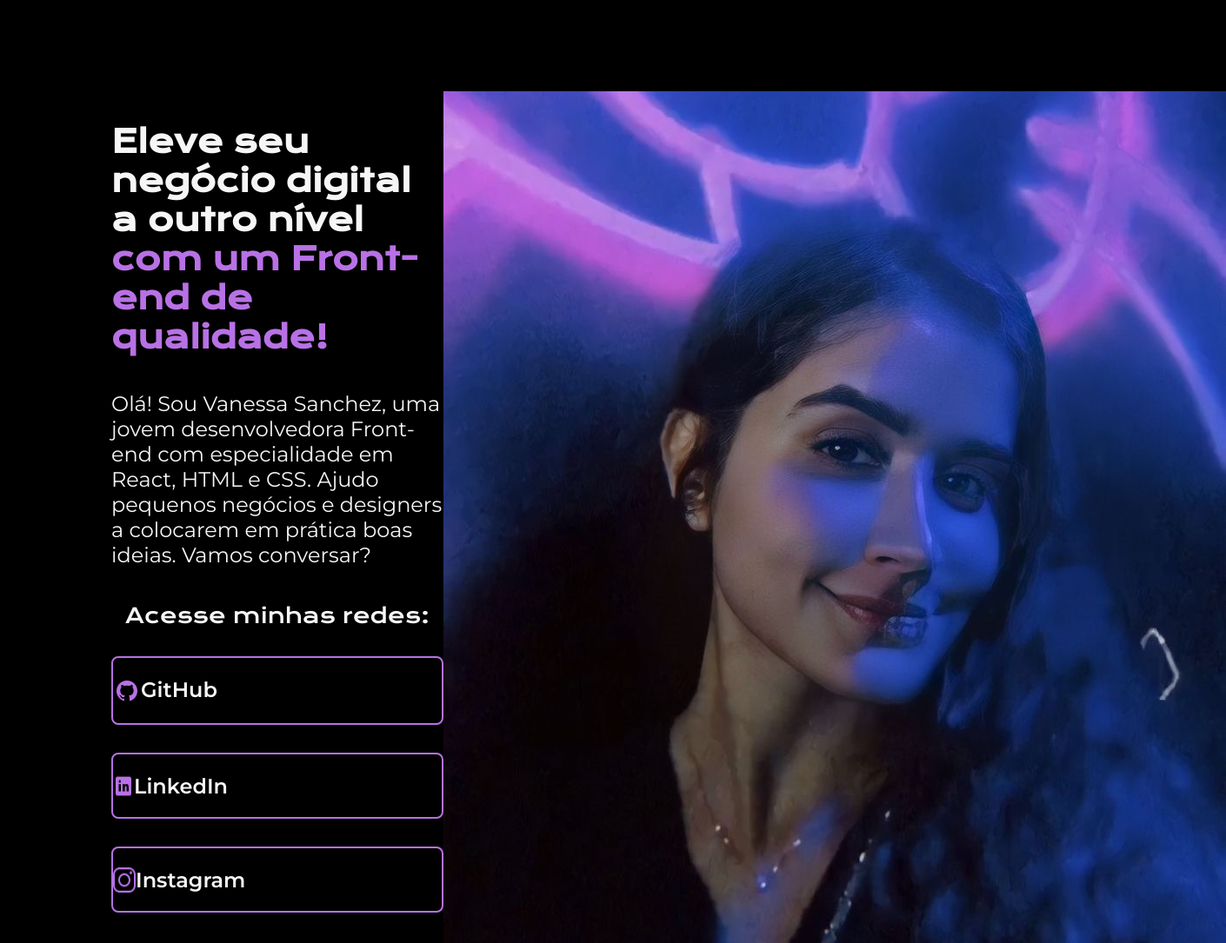
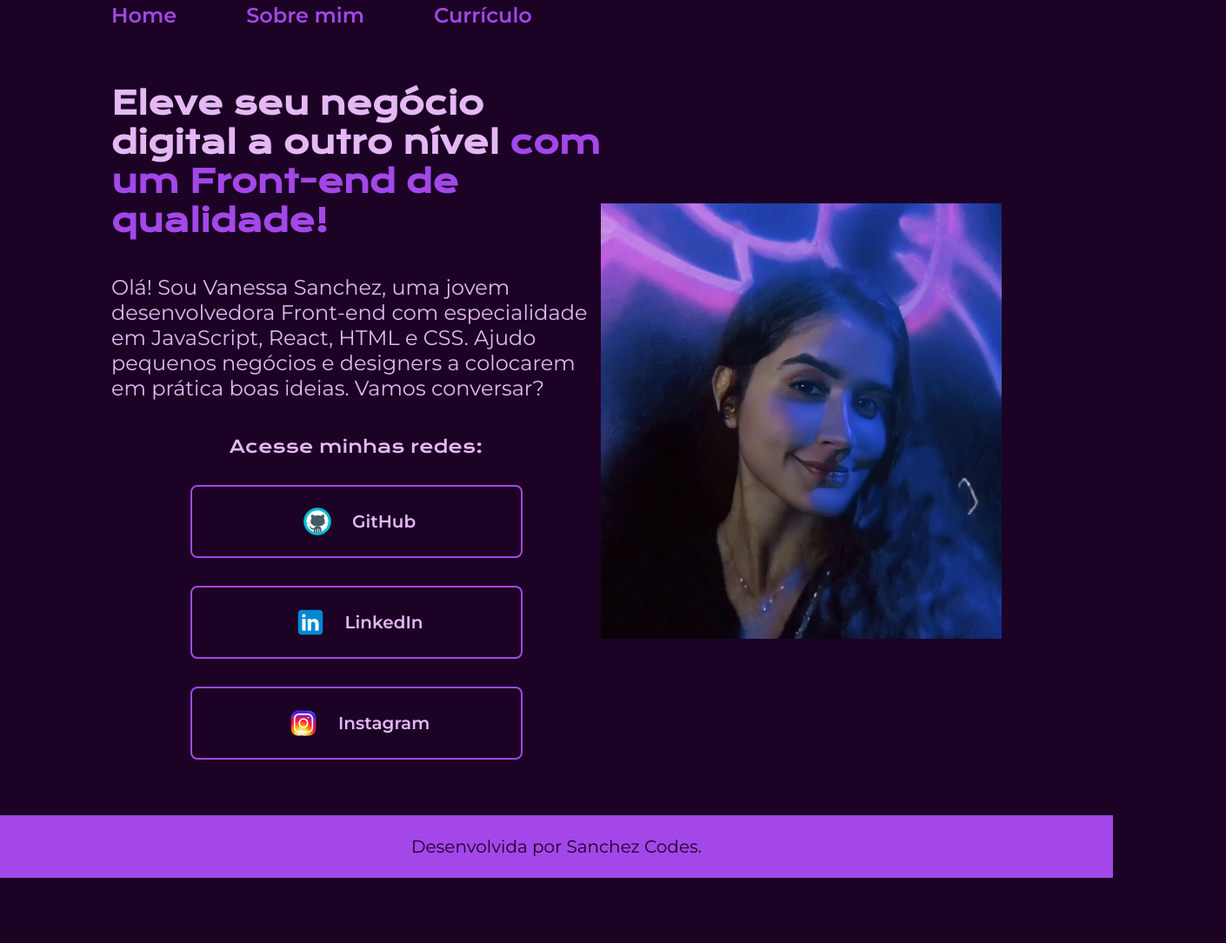
Before and after one commit to vsanxz/PROJETO_HTML_CSS__ALURA, a plain HTML site: page index.html in a window 1280 px wide. Shown: the part 23-1108 px from the top of the page at 87% size, 1410 px wide, since content can reach past the window. After the commit the page ends 1033 px from the top, so only its background shows below. Drawn offline with nearby package versions, Linux system fonts and the light colour scheme.

Commit message:
atualições no layout + criação de novas páginas

```diff
--- a/index.html
+++ b/index.html
@@ -5,30 +5,41 @@
         <meta http-equiv="X-UA-Compatible" content="IE=edge">
         <meta name="viewport" content="width=device-width, initial-scale=1.0">
         <title>Portfolio</title>
-        <link rel="stylesheet" href="style.css">
+        <link rel="stylesheet" href="./style/style.css">
     </head>
 
     <body>
-        <header></header>
+        <header class="cabecalho">
+            <nav class="cabecalho__menu">
+                <a class="cabecalho__menu__link" href="index.html">Home</a>
+                <a class="cabecalho__menu__link" href="about.html">Sobre mim</a>
+                <a class="cabecalho__menu__link" href="curriculo.html">Currículo</a>
+            </nav>
+        </header>
         <main class="apresentacao">
             <section class="apresentacao__conteudo">
                 <h1 class="apresentacao__conteudo__titulo">Eleve seu negócio digital a outro nível <strong class="destaque_titulo">com um Front-end de qualidade!</strong></h1>
-                <p class="apresentacao__conteudo__texto">Olá! Sou Vanessa Sanchez, uma jovem desenvolvedora Front-end com especialidade em React, HTML e CSS. Ajudo pequenos negócios e designers a colocarem em prática boas ideias. Vamos conversar?</p>
+                <p class="apresentacao__conteudo__texto">Olá! Sou Vanessa Sanchez, uma jovem desenvolvedora Front-end com especialidade em JavaScript, React, HTML e CSS. Ajudo pequenos negócios e designers a colocarem em prática boas ideias. Vamos conversar?</p>
                 <div class="apresentacao__links">
                     <h2 class="apresentacao__links__subtitulo">Acesse minhas redes:</h2>
                     <a class="apresentacao__links__link" href="https://github.com/vsanxz">
-                        <img class="GitHub__logo" src="./assets/github_1.png" alt="logo do GitHub">
-                        GitHub</a>
+                        <img class="GitHub__logo" src="./assets/icons_github.png" alt="logo do GitHub">
+                        GitHub
+                    </a>
                     <a class="apresentacao__links__link" href="https://www.linkedin.com/in/vanessa-sanchez-47a683190/">
-                        <img class="LinkedIn__logo" src="./assets/linkedin_1.png" alt="logo do LinkedIn">
-                        LinkedIn</a>
+                        <img class="LinkedIn__logo" src="./assets/icons_linkedin.png" alt="logo do LinkedIn">
+                        LinkedIn
+                    </a>
                     <a class="apresentacao__links__link" href="https://www.instagram.com/nessasanxz/">
-                        <img class="Instagram__logo" src="./assets/instagram_1.png" alt="logo do Instagram">
-                        Instagram</a>
+                        <img class="Instagram__logo" src="./assets/icons_instagram.png" alt="logo do Instagram">
+                        Instagram
+                    </a>
                 </div>
             </section>
-            <img src="./assets/vanessa.jpeg" alt="foto da Vanessa Sanchez">
+            <img class="foto_vanessa" src="./assets/vanessa.jpeg" alt="foto da Vanessa Sanchez">
         </main>
-        <footer></footer>
+        <footer class="rodape">
+            <p>Desenvolvida por Sanchez Codes.</p>
+        </footer>
     </body>
 </html>
--- a/style.css
+++ /dev/null
@@ -1,71 +0,0 @@
-@import url('https://fonts.googleapis.com/css2?family=Krona+One&family=Montserrat:wght@400;600&display=swap');
-
-* {
-    margin: 0;
-    padding: 0;
-}
-
-body {
-    height: 100vh;
-    box-sizing: border-box;
-    background-color:black;
-    color: #F6F6F6;
-}
-
-.destaque_titulo{
-    color: #b871e5;
-}
-
-.apresentacao {
-    margin: 10%;
-    display: flex;
-    align-items: center;
-    justify-content: space-between;
-}
-
-.apresentacao__conteudo {
-    width: 615px;
-    display: flex;
-    flex-direction: column;
-    gap: 40px;
-}
-
-.apresentacao__conteudo__titulo {
-    font-size: 36px;
-    font-family:'Krona One', sans-serif;
-}
-
-.apresentacao__conteudo__texto {
-    font-size: 24px;
-    font-family: 'Montserrat', sans-serif;
-}
-
-.apresentacao__links {
-    display: flex;
-    flex-direction: column;
-    justify-content: space-between;
-    align-items: center;
-    gap: 32px;
-}
-
-.apresentacao__links__subtitulo {
-    font-size: 24px;
-    font-family:'Krona One', sans-serif;
-    font-weight: 400;
-}
-
-.apresentacao__links__link {
-    /* background-color:#b871e5; */
-    display: flex;
-    border:2px solid #b871e5;
-    width: 378px;
-    text-align: center;
-    border-radius: 8px;
-    font-size: 24px;
-    font-family: 'Montserrat', sans-serif;
-    font-weight: 600;
-    padding: 21.5px 0;
-    text-decoration:none;
-    color: #F6F6F6;
-
-}
--- /dev/null
+++ b/style/style.css
@@ -0,0 +1,127 @@
+@import url('https://fonts.googleapis.com/css2?family=Krona+One&family=Montserrat:wght@400;600&display=swap');
+
+:root {
+    --cor-primaria:#1c0225;
+    --cor-secundaria:#E5B8F4;
+    --cor-terciaria: #A347E9;
+    --cor-hover: #6A0A93;
+
+    --fonte-primaria:'Krona One', sans-serif;
+    --fonte-secundaria: 'Montserrat', sans-serif;
+}
+
+* {
+    margin: 0;
+    padding: 0;
+}
+
+body {
+    /* height: 100vh; */
+    box-sizing: border-box;
+    background-color: var(--cor-primaria);
+    color: var(--cor-secundaria);
+}
+
+.cabecalho {
+    padding: 2% 0% 0% 10%;
+}
+
+.cabecalho__menu {
+    display: flex;
+    gap: 80px;
+}
+
+.cabecalho__menu__link {
+    font-size: 24px;
+    font-family: var(--fonte-secundaria);
+    font-weight: 600;
+    color:var(--cor-terciaria);
+    text-decoration: none;
+}
+
+.apresentacao {
+    padding: 5% 10%;
+    display: flex;
+    align-items: center;
+    justify-content: space-between;
+}
+
+.apresentacao__conteudo {
+    width: 615px;
+    display: flex;
+    flex-direction: column;
+    gap: 40px;
+}
+
+.apresentacao__conteudo__titulo {
+    font-size: 36px;
+    font-family: var(--fonte-primaria);
+}
+
+.destaque_titulo{
+    color: var(--cor-terciaria);
+}
+
+.apresentacao__conteudo__texto {
+    font-size: 24px;
+    font-family: var(--fonte-secundaria);
+}
+
+.apresentacao__links {
+    display: flex;
+    flex-direction: column;
+    justify-content: space-between;
+    align-items: center;
+    gap: 32px;
+}
+
+.apresentacao__links__subtitulo {
+    font-size: 20px;
+    font-family: var(--fonte-primaria);
+    font-weight: 400;
+}
+
+.apresentacao__links__link {
+    /* background-color:#b871e5; */
+    display: flex;
+    align-items: center;
+    justify-content: center;
+    gap: 16px;
+    border:2px solid var(--cor-terciaria);
+    width: 378px;
+    text-align: center;
+    border-radius: 8px;
+    font-size: 20px;
+    font-family: var(--fonte-secundaria);
+    font-weight: 600;
+    padding: 16px 0;
+    text-decoration:none;
+    color: var(--cor-secundaria);
+}
+
+.apresentacao__links__link:hover {
+    background-color: var(--cor-hover);
+}
+
+/*curriculo.html*/
+.apresentacao__conteudo__texto a {
+    text-decoration: none;
+    color: var(--cor-terciaria);
+}
+
+.foto_vanessa {
+    /* height: 488px; */
+    display: flex;
+    align-items: flex-start;
+    width: 45%;
+}
+
+.rodape {
+    padding: 24px;
+    color: var(--cor-primaria);
+    background-color: var(--cor-terciaria);
+    text-align: center;
+    font-size: 20px;
+    font-family: var(--fonte-secundaria);
+    font-weight: 400;
+}
```
Also changed, not shown: about.html (added, +35 -0 lines), curriculo.html (added, +48 -0 lines), assets/Imagem.png (deleted), assets/github.png (deleted), assets/github_1.png (deleted), assets/icons_github.png (added), assets/icons_instagram.png (added), assets/icons_linkedin.png (added), assets/instagram.png (deleted), assets/instagram_1.png (deleted), assets/linkedin.png (deleted), assets/linkedin_1.png (deleted), assets/twitch.png (deleted), assets/twitter.png (deleted).
